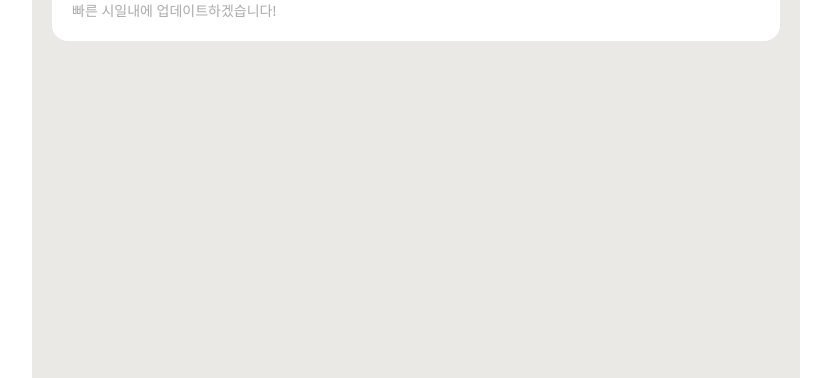
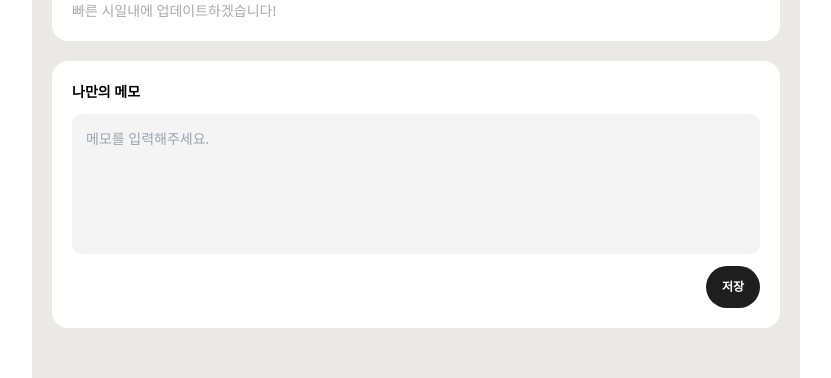
Before and after one commit to moonozz/poopoo, a React (Create React App) app: page /result in a window 1280 px wide. Shown: the part 259-637 px from the top of the page, without its empty margins (224-1055 px from the left). Built offline with nearby package versions, Linux system fonts and the light colour scheme; no server answers.

Commit message:
:lipstick: Style: memo UI 추가 및 작업

```diff
--- a/src/pages/Result.jsx
+++ b/src/pages/Result.jsx
@@ -5,16 +5,18 @@ import axios from 'axios';
 import ResultLi from '../components/ResultLi';
 
 function Result() {
-  const { headers, setHeaders, searchValue, chooseStation, chooseStationData, setChooseStationData, sameStation, setChooseResultData, chooseResultData } = usePooStore();
+  const { headers, setHeaders, searchValue, chooseStationData, setChooseStationData, sameStation, setChooseResultData, chooseResultData, memo, setMemo, memoFilter, setMemoFilter } = usePooStore();
+  const thisMemo = `${chooseStationData.RAIL_OPR_ISTT_CD}${chooseStationData.LN_CD}${chooseStationData.STIN_CD}`
 
-  const [localData, setLocalData] = useState(null);
+  const [memoObj, setMemoObj] = useState({key:thisMemo, text:""})
 
   const handleFetch = () => {
     axios
       .get(`https://openapi.kric.go.kr/openapi/convenientInfo/stationToilet?serviceKey=$2a$10$f${process.env.REACT_APP_TOILET_API_KEY}&format=json&railOprIsttCd=${chooseStationData.RAIL_OPR_ISTT_CD}&lnCd=${chooseStationData.LN_CD}&stinCd=${chooseStationData.STIN_CD}`)
       .then((res) => {
-        console.log(res);
+        // console.log(res);
         setChooseResultData(null);
+        setMemoObj({key:"", text:""});
 
         if (res.data.header.resultCode === "00") {
           const resData = res.data.body[0]
@@ -44,20 +46,28 @@ function Result() {
       })
   }
 
+  const filterMemo = memo.filter((i) => {
+    return i.key === thisMemo
+  })
+
   useEffect(() => {
     setHeaders("result")
     // console.log(headers);
     console.log(chooseStationData)
     // console.log(sameStation)
     handleFetch()
-    console.log(chooseStationData)
-    console.log(chooseResultData)
-  }, [headers, chooseStationData ])
+    setMemoObj({key:thisMemo, text:""});
+    // console.log(chooseStationData)
+    // console.log(chooseResultData)
+  }, [headers, chooseStationData, memo])
 
   const handleChangeStation = (stationData) => {
+    setChooseStationData(stationData);
+  }
 
-    setChooseStationData(stationData);
-    console.log(stationData);
+  const handleTxtArea = (e) => {
+    setMemoObj({...memoObj, text: e.target.value})
+    console.log(memoObj);
   }
 
   return (
@@ -101,6 +111,13 @@ function Result() {
           </ul>
         </div>
       )}
+      <div className='flex flex-col p-[20px] bg-white rounded-[16px]'>
+        <h4 className='text-[14px] font-extrabold mb-[12px]'>나만의 메모</h4>
+        <div className='flex flex-col items-end' >
+          <textarea className='w-full bg-lightGray h-[140px] w-full p-[14px] rounded-[10px] text-[14px] mb-[12px] resize-none outline-black' placeholder='메모를 입력해주세요.' onChange={handleTxtArea} value={memoObj.text} spellcheck="false"/>
+          <button className='w-auto bg-black py-[12px] px-[16px] text-white text-[12px] font-bold rounded-[30px]' >저장</button>
+        </div>
+      </div>
     </section>
   )
 }
```
